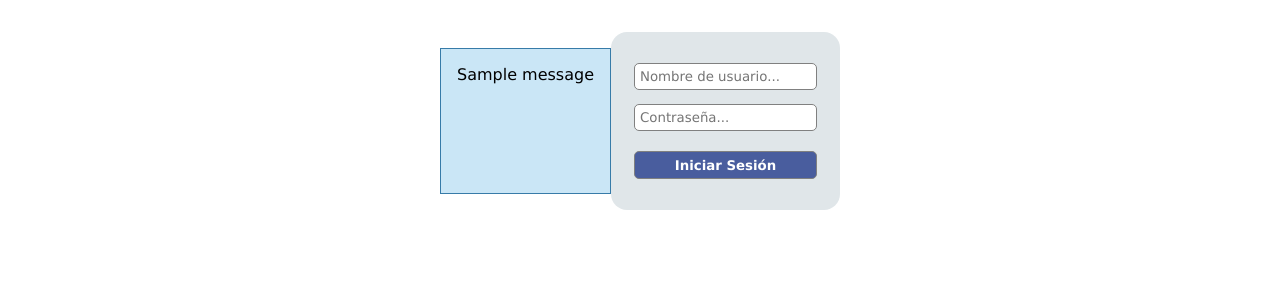
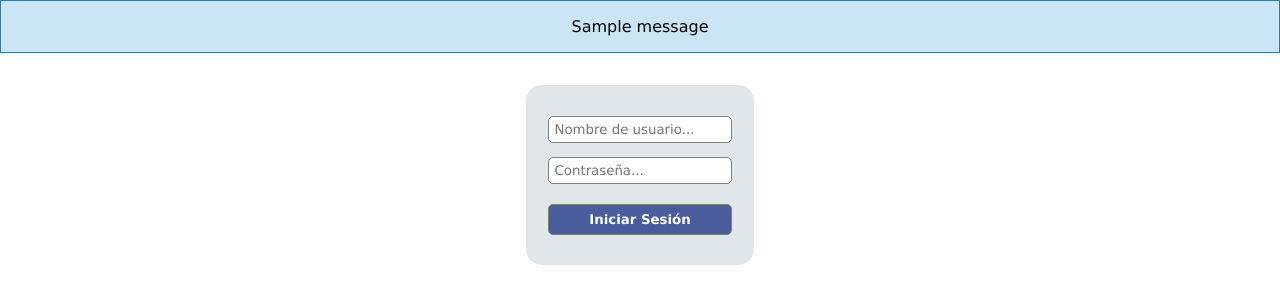
Before and after one commit to ChrisPoul/Industrias-EnGo, a Flask app: page /auth/login in a window 1280 px wide. Shown: the part 105-409 px from the top of the page. Run offline with Flask 2, Linux system fonts and the light colour scheme; tables that the repository leaves empty hold one stand-in row (values such as "Sample post"); one stand-in notice (Sample message) is shown.

Commit message:
Improved look

```diff
--- a/EnGo/static/styles/style-auth.css
+++ b/EnGo/static/styles/style-auth.css
@@ -8,4 +8,5 @@
     font-weight: 600;
     background-color: rgba(34, 57, 139, 0.788);
     margin-top: 1em;
+    padding: 0.5em;
 }
--- a/EnGo/static/styles/style.css
+++ b/EnGo/static/styles/style.css
@@ -43,16 +43,14 @@ nav a:last-child {
 section {
     display: flex;
     justify-content: center;
-    margin-top: 2em;
-    margin-left: 10%;
-    margin-right: 10%;
+    margin: 2em 10%;
 }
 .flash {
-    margin: 1em 0;
     padding: 1em;
     background: #cae6f6;
     border: 1px solid #377ba8;
     text-align: center;
+
 }
 
 h1 {
--- a/EnGo/templates/base.html
+++ b/EnGo/templates/base.html
@@ -14,11 +14,10 @@
 <header>
     {% block header %}{% endblock %}
 </header>
-
+{% for message in get_flashed_messages() %}
+<div class="flash">{{ message }}</div>
+{% endfor %}
 <section>
-    {% for message in get_flashed_messages() %}
-    <div class="flash">{{ message }}</div>
-    {% endfor %}
     {% block content %}{% endblock %}
 </section>
 
```
